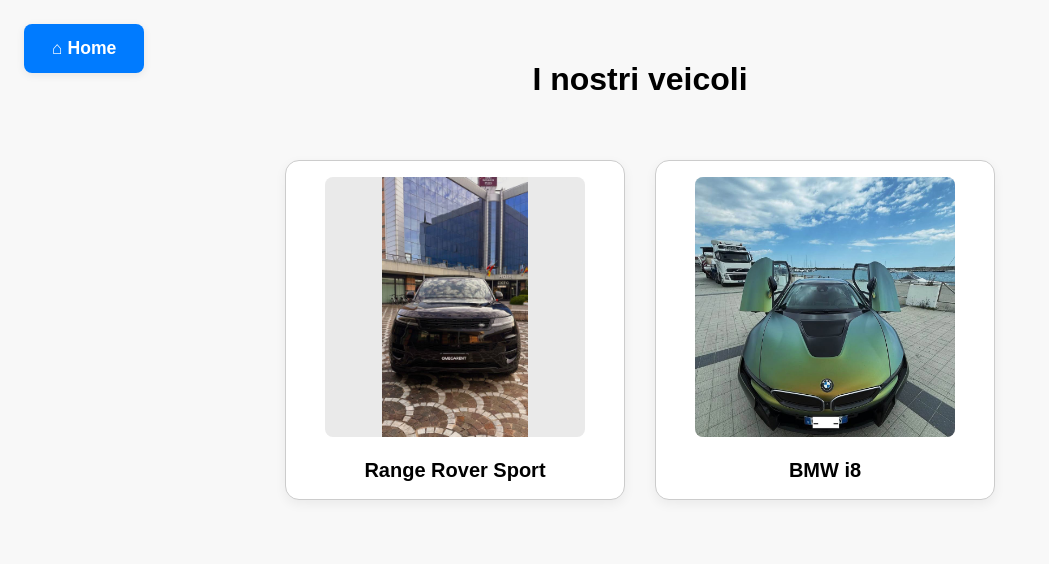
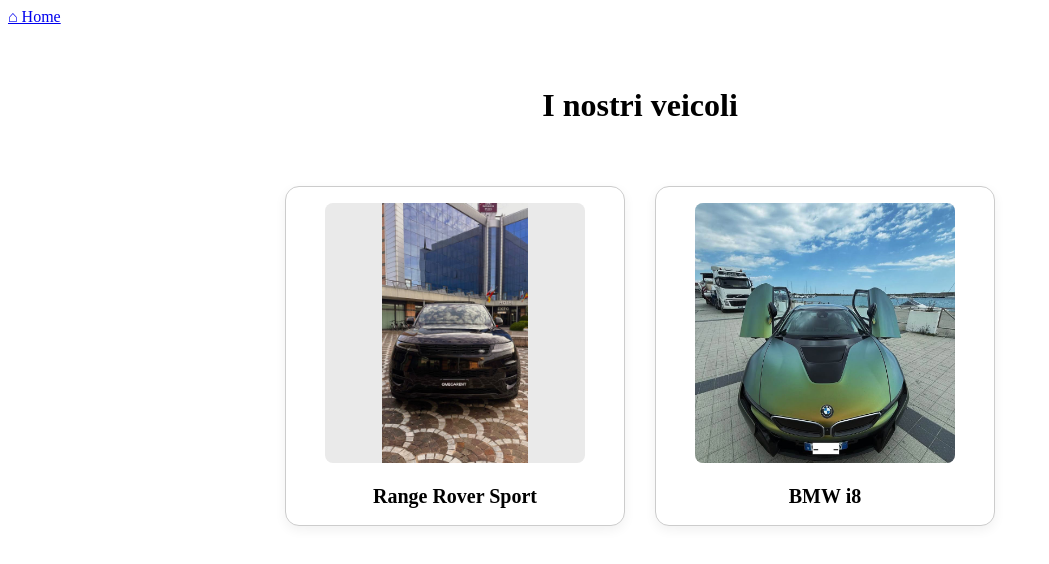
Before and after one commit to toffeejdm/drivemeup, a plain HTML site: page veicoli.html in a window 1280 px wide. Shown: the whole page, without its empty margins (0-1049 px from the left). Drawn offline with Linux system fonts and the light colour scheme.

Commit message:
Update veicoli.html

```diff
--- a/veicoli.html
+++ b/veicoli.html
@@ -5,27 +5,6 @@
     <meta name="viewport" content="width=device-width, initial-scale=1.0">
     <title>I nostri veicoli - DriveMeUp</title>
     <style>
-        body { margin: 0; font-family: Arial, sans-serif; background: #f8f8f8; }
-        .home-btn {
-            position: fixed;
-            top: 24px;
-            left: 24px;
-            z-index: 100;
-            background-color: #007bff;
-            color: white;
-            padding: 14px 28px;
-            border-radius: 8px;
-            text-decoration: none;
-            font-size: 1.1em;
-            font-weight: bold;
-            box-shadow: 0 2px 8px rgba(0,0,0,0.08);
-            transition: background 0.2s;
-            border: none;
-            display: inline-block;
-        }
-        .home-btn:hover {
-            background-color: #0056b3;
-        }
         h1 {
             text-align: center;
             padding: 40px 0 0 0;
```
